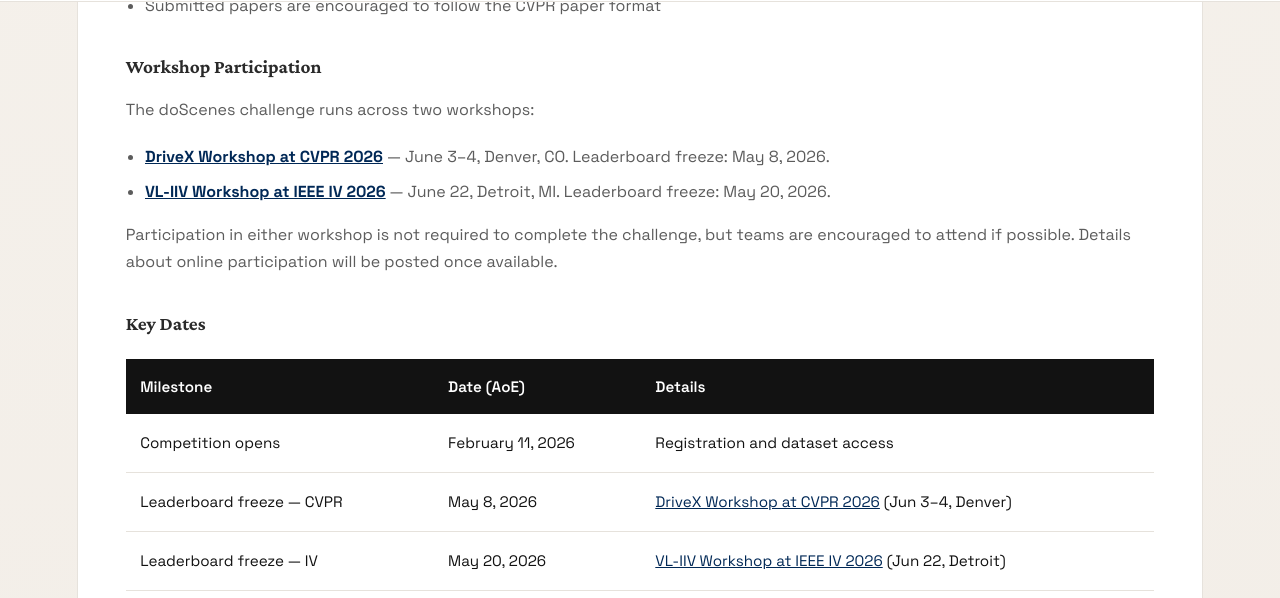
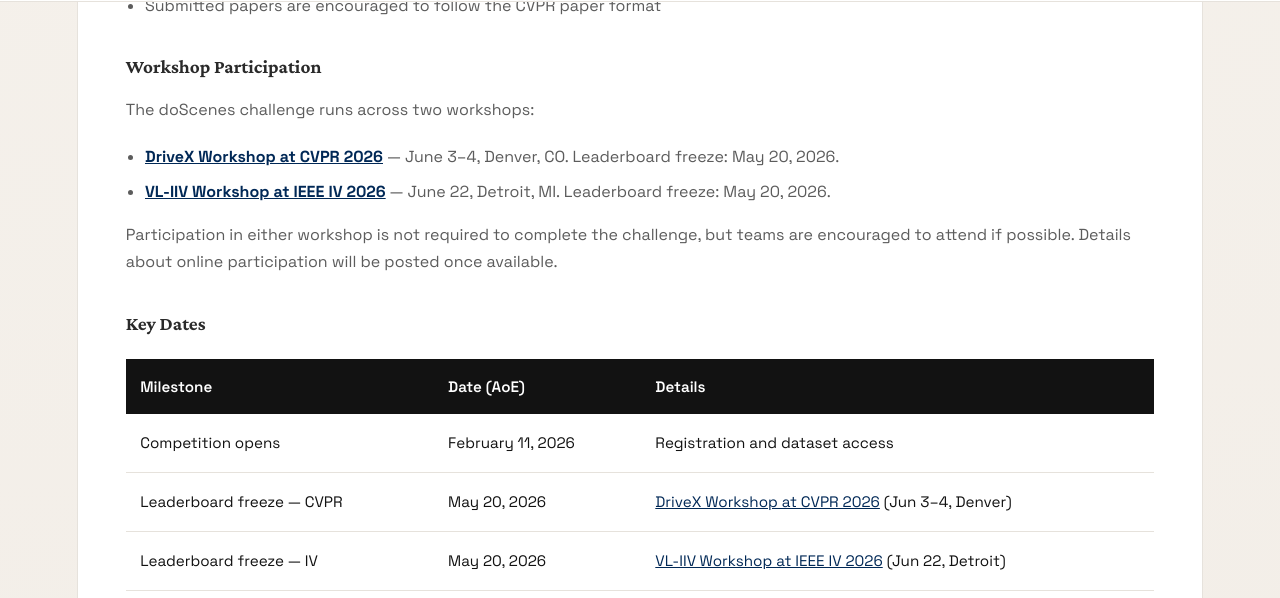
Before and after one commit to Mi3-Lab/mi3-lab.github.io, a Jekyll site: the page doScenes_challenge.html, which Jekyll copies as it is, in a window 1280 px wide and 900 px high, scrolled down 5944 px. Shown: the part 114-712 px from the top of the window. Built offline with Jekyll 4.4.1, drawn with Linux system fonts in a browser that asks for light colours; some of the changed text lies outside the part shown.

Commit message:
doScenes: correct CVPR DriveX leaderboard freeze to May 20
Co-Authored-By: Claude Sonnet 4.6 <noreply@anthropic.com>

```diff
--- a/doScenes_challenge.html
+++ b/doScenes_challenge.html
@@ -617,7 +617,7 @@
     <div class="info-cards">
         <div class="info-card">
             <div class="info-card-label">CVPR DriveX Freeze</div>
-            <div class="info-card-value">May 8, 2026</div>
+            <div class="info-card-value">May 20, 2026</div>
             <div class="info-card-detail">Leaderboard freeze for <a href="#" style="color:var(--accent);">DriveX Workshop @ CVPR</a> (AoE)</div>
         </div>
         <div class="info-card">
@@ -895,7 +895,7 @@
                         The doScenes challenge runs across two workshops:
                     </p>
                     <ul>
-                        <li><strong><a href="#" style="color:var(--accent);">DriveX Workshop at CVPR 2026</a></strong> — June 3–4, Denver, CO. Leaderboard freeze: May 8, 2026.</li>
+                        <li><strong><a href="#" style="color:var(--accent);">DriveX Workshop at CVPR 2026</a></strong> — June 3–4, Denver, CO. Leaderboard freeze: May 20, 2026.</li>
                         <li><strong><a href="#" style="color:var(--accent);">VL-IIV Workshop at IEEE IV 2026</a></strong> — June 22, Detroit, MI. Leaderboard freeze: May 20, 2026.</li>
                     </ul>
                     <p>
@@ -920,7 +920,7 @@
                             </tr>
                             <tr>
                                 <td>Leaderboard freeze — CVPR</td>
-                                <td>May 8, 2026</td>
+                                <td>May 20, 2026</td>
                                 <td><a href="#" style="color:var(--accent);">DriveX Workshop at CVPR 2026</a> (Jun 3–4, Denver)</td>
                             </tr>
                             <tr>
```
